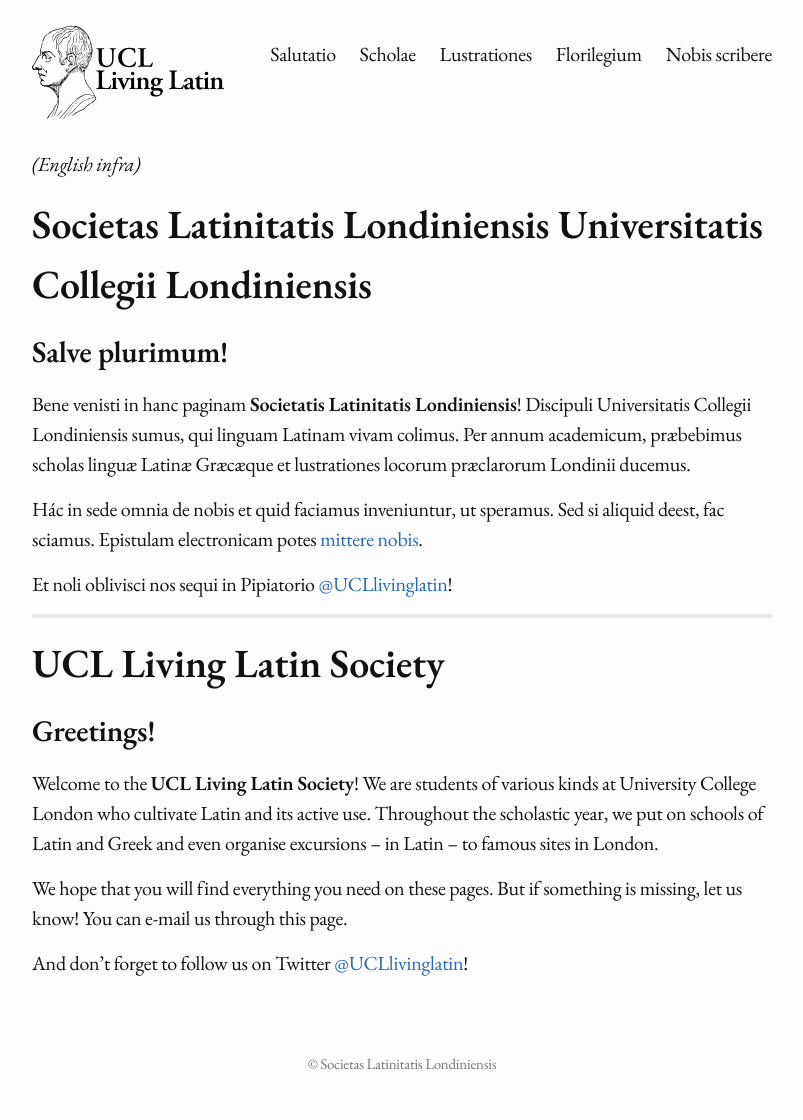
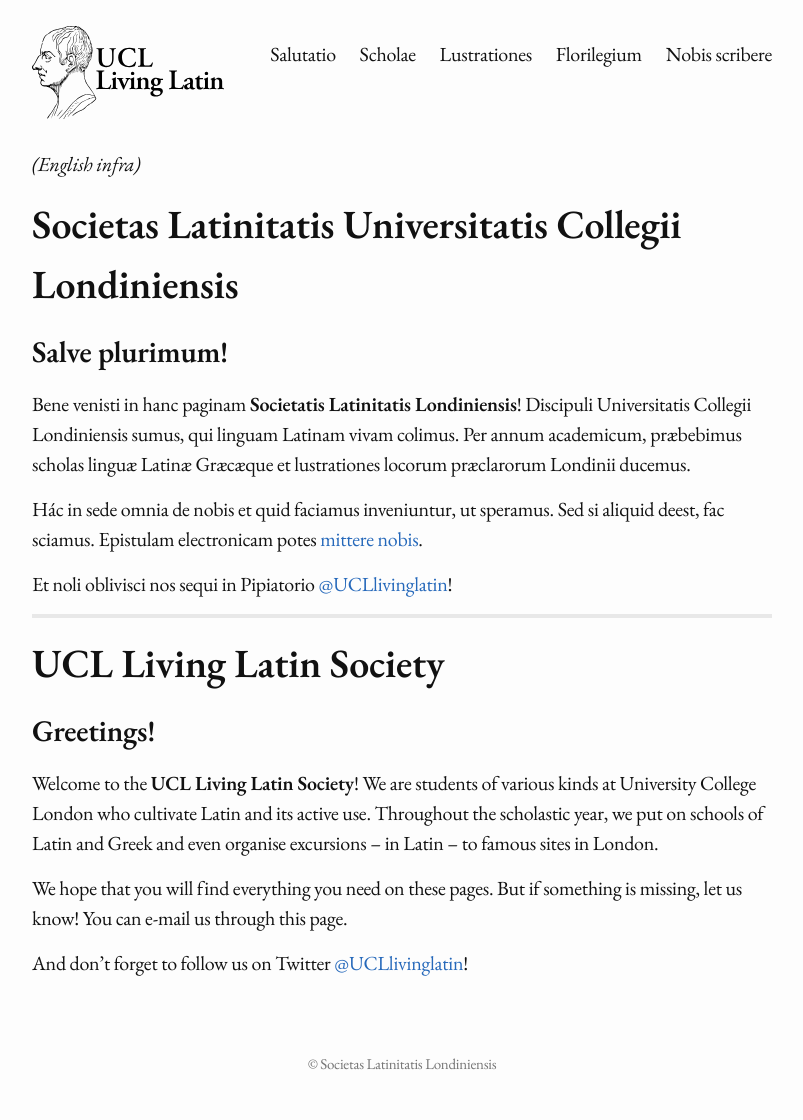
Before and after one commit to latinitasucl/latinitasucl, a Jekyll site: the page built from index.md, in a window 1280 px wide. Shown: the whole page, without its empty margins (238-1041 px from the left). Built offline with Jekyll 4.4.1, drawn with Linux system fonts in a browser that asks for light colours.

Commit message:
Update index.md

```diff
--- a/index.md
+++ b/index.md
@@ -5,7 +5,7 @@ title: "Salutatio"
 
 *(English infra)*
 
-# **Societas Latinitatis Londiniensis Universitatis Collegii Londiniensis**
+# **Societas Latinitatis Universitatis Collegii Londiniensis**
 
 ## **Salve plurimum!**
 
```
